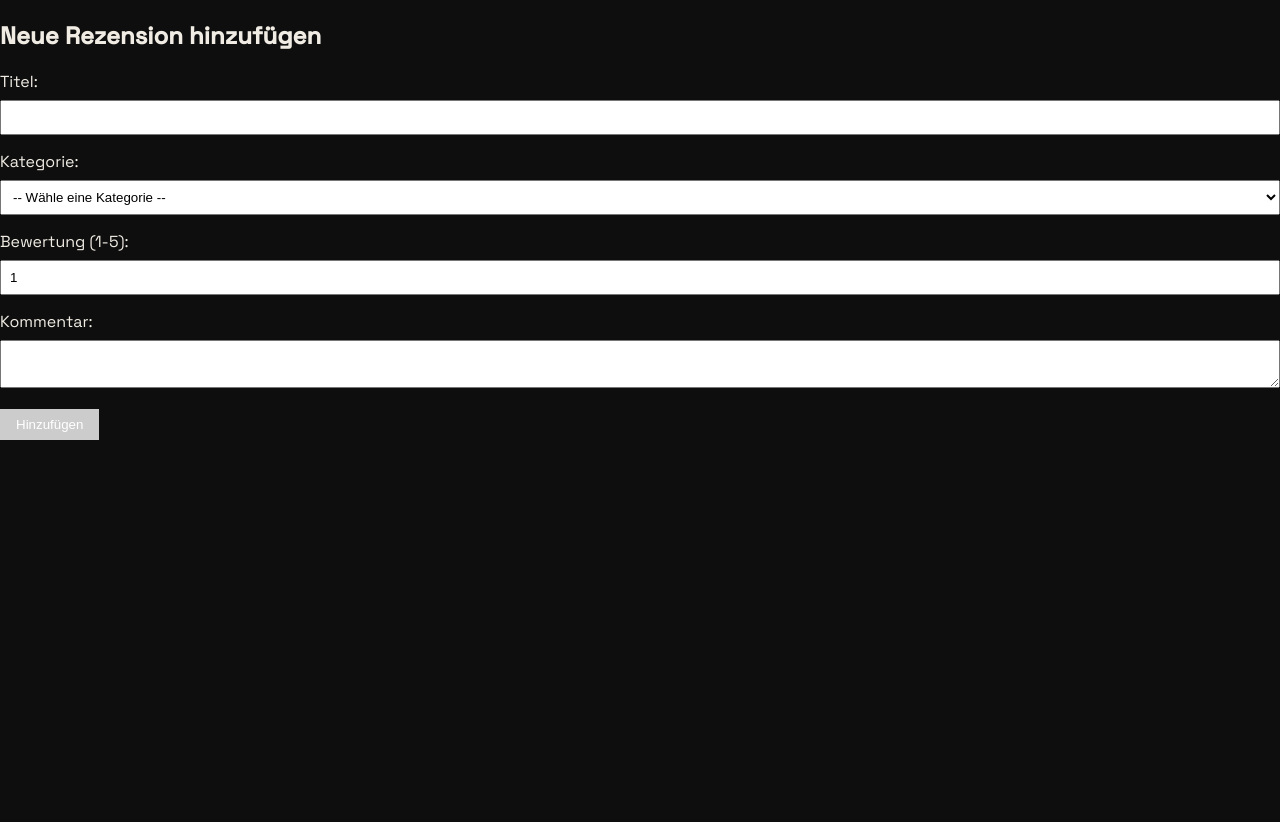
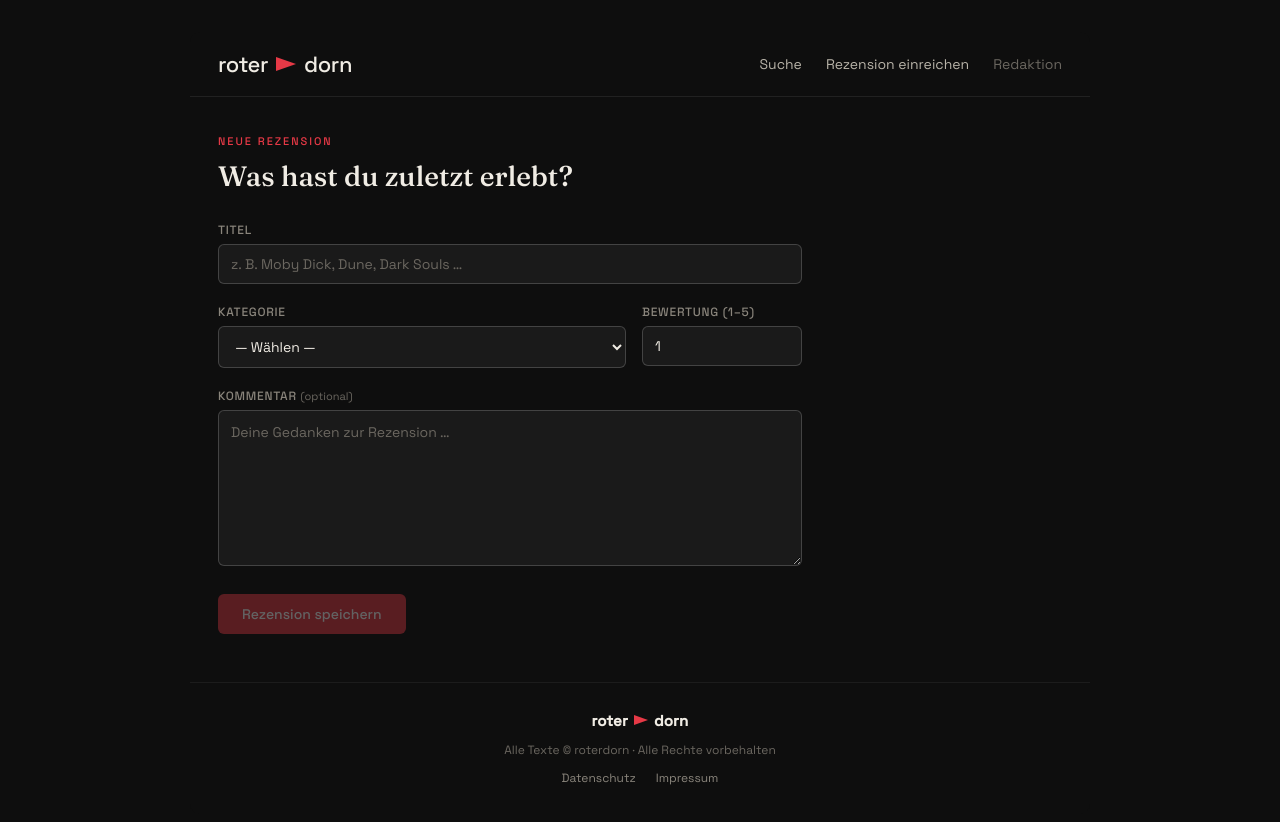
Before and after one commit to NvmTami/roterdorn, an Angular app in the folder frontend/: page /add in a window 1280 px wide. Shown: the top 822 px of the page. Before the commit the page ends 800 px from the top, so only its background shows below. Built offline with nearby package versions, Linux system fonts and the light colour scheme.

Commit message:
feat(add-review): Roterdorn editorial styling

```diff
--- a/frontend/src/app/features/add-review/add-review.component.html
+++ b/frontend/src/app/features/add-review/add-review.component.html
@@ -1,26 +1,82 @@
-<h2>Neue Rezension hinzufügen</h2>
-<form [formGroup]="reviewForm" (ngSubmit)="onSubmit()">
-  <div>
-    <label for="title">Titel:</label>
-    <input id="title" type="text" formControlName="title" />
+<div class="form-shell">
+  <app-header />
+
+  <div class="form-layout">
+    <header class="form-header">
+      <span class="kicker">Neue Rezension</span>
+      <h1 class="form-title">Was hast du zuletzt erlebt?</h1>
+    </header>
+
+    @if (submitted()) {
+      <div class="success-banner" role="status">
+        ✦ Rezension wurde erfolgreich gespeichert.
       </div>
-  <div>
-    <label for="category">Kategorie:</label>
-    <select id="category" formControlName="category">
-      <option value="">-- Wähle eine Kategorie --</option>
+    }
+
+    <form [formGroup]="reviewForm" (ngSubmit)="onSubmit()" novalidate>
+
+      <div class="field-group">
+        <label class="field-label" for="title">Titel</label>
+        <input
+          class="field-input"
+          id="title"
+          type="text"
+          formControlName="title"
+          placeholder="z. B. Moby Dick, Dune, Dark Souls …"
+          autocomplete="off"
+        />
+        @if (titleInvalid()) {
+          <span class="field-error">Bitte gib einen Titel ein.</span>
+        }
+      </div>
+
+      <div class="field-row">
+        <div class="field-group">
+          <label class="field-label" for="category">Kategorie</label>
+          <select class="field-select" id="category" formControlName="category">
+            <option value="">— Wählen —</option>
             <option value="Bücher">Bücher</option>
             <option value="Musik">Musik</option>
             <option value="Spiele">Spiele</option>
             <option value="Filme">Filme</option>
           </select>
+          @if (categoryInvalid()) {
+            <span class="field-error">Bitte wähle eine Kategorie.</span>
+          }
         </div>
-  <div>
-    <label for="rating">Bewertung (1-5):</label>
-    <input id="rating" type="number" formControlName="rating" min="1" max="5" />
+
+        <div class="field-group">
+          <label class="field-label" for="rating">Bewertung (1–5)</label>
+          <input
+            class="field-input field-input--narrow"
+            id="rating"
+            type="number"
+            formControlName="rating"
+            min="1"
+            max="5"
+          />
         </div>
-  <div>
-    <label for="comment">Kommentar:</label>
-    <textarea id="comment" formControlName="comment"></textarea>
       </div>
-  <button type="submit" [disabled]="!reviewForm.valid">Hinzufügen</button>
+
+      <div class="field-group">
+        <label class="field-label" for="comment">Kommentar <span class="field-optional">(optional)</span></label>
+        <textarea
+          class="field-textarea"
+          id="comment"
+          formControlName="comment"
+          rows="6"
+          placeholder="Deine Gedanken zur Rezension …"
+        ></textarea>
+      </div>
+
+      <div class="form-actions">
+        <button class="btn-submit" type="submit" [disabled]="!reviewForm.valid">
+          Rezension speichern
+        </button>
+      </div>
+
     </form>
+  </div>
+
+  <app-footer />
+</div>
--- a/frontend/src/app/features/add-review/add-review.component.scss
+++ b/frontend/src/app/features/add-review/add-review.component.scss
@@ -1,27 +1,150 @@
-/* Styles für add-review */
-form div {
-  margin-bottom: 1rem;
+/* ============================================================
+   add-review.component.scss  –  Roterdorn editorial style
+   ============================================================ */
+
+.form-shell {
+  max-width: 900px;
+  margin: 32px auto;
+  background: var(--bg-base);
+  color: var(--text-primary);
+  border-radius: var(--border-radius-lg);
+  overflow: hidden;
 }
 
-label {
-  display: block;
-  margin-bottom: 0.5rem;
+/* ── Form container ──────────────────────────────────────── */
+
+.form-layout {
+  padding: 32px 28px 40px;
+  max-width: 640px;
 }
 
-input, select, textarea {
-  width: 100%;
-  padding: 0.5rem;
+/* ── Header ──────────────────────────────────────────────── */
+
+.form-header {
+  margin-bottom: 28px;
 }
 
-button {
-  padding: 0.5rem 1rem;
-  background-color: #007bff;
-  color: white;
-  border: none;
-  cursor: pointer;
+.form-title {
+  font-family: var(--font-serif);
+  font-size: 28px;
+  font-weight: 500;
+  line-height: 1.2;
+  margin: 0;
+  color: var(--text-primary);
 }
 
-button:disabled {
-  background-color: #ccc;
+/* ── Success banner ──────────────────────────────────────── */
+
+.success-banner {
+  background: var(--accent-dim);
+  border: 0.5px solid var(--accent);
+  color: var(--text-primary);
+  border-radius: var(--border-radius-md);
+  padding: 12px 16px;
+  font-size: 14px;
+  margin-bottom: 24px;
+}
+
+/* ── Field primitives ────────────────────────────────────── */
+
+.field-group {
+  display: flex;
+  flex-direction: column;
+  gap: 6px;
+  margin-bottom: 20px;
+}
+
+.field-row {
+  display: grid;
+  grid-template-columns: 1fr 160px;
+  gap: 16px;
+}
+
+.field-label {
+  font-size: 12px;
+  font-weight: 500;
+  letter-spacing: 0.06em;
+  text-transform: uppercase;
+  color: var(--text-muted);
+}
+
+.field-optional {
+  font-size: 11px;
+  color: var(--text-dim);
+  text-transform: none;
+  letter-spacing: 0;
+  font-weight: 400;
+}
+
+.field-input,
+.field-select,
+.field-textarea {
+  background: var(--surface);
+  color: var(--text-primary);
+  border: 0.5px solid var(--border-btn);
+  border-radius: var(--border-radius-md);
+  padding: 10px 12px;
+  font-size: 14px;
+  font-family: var(--font-sans);
+  outline: none;
+  transition: border-color 0.15s;
+  width: 100%;
+}
+
+.field-input:focus,
+.field-select:focus,
+.field-textarea:focus {
+  border-color: var(--accent);
+}
+
+.field-input::placeholder,
+.field-textarea::placeholder {
+  color: var(--text-dim);
+}
+
+.field-input--narrow {
+  width: 100%;
+}
+
+.field-select option {
+  background: var(--surface);
+  color: var(--text-primary);
+}
+
+.field-textarea {
+  resize: vertical;
+  line-height: 1.6;
+}
+
+.field-error {
+  font-size: 12px;
+  color: var(--accent);
+}
+
+/* ── Submit button ───────────────────────────────────────── */
+
+.form-actions {
+  margin-top: 28px;
+}
+
+.btn-submit {
+  background: var(--accent);
+  color: #fff;
+  border: none;
+  border-radius: var(--border-radius-md);
+  padding: 11px 24px;
+  font-size: 14px;
+  font-family: var(--font-sans);
+  font-weight: 500;
+  cursor: pointer;
+  transition: opacity 0.15s;
+}
+
+.btn-submit:hover:not(:disabled) {
+  opacity: 0.88;
+}
+
+.btn-submit:disabled {
+  opacity: 0.35;
   cursor: not-allowed;
 }
--- a/frontend/src/app/features/add-review/add-review.component.ts
+++ b/frontend/src/app/features/add-review/add-review.component.ts
@@ -1,18 +1,21 @@
-import { ChangeDetectionStrategy, Component } from '@angular/core';
+import { ChangeDetectionStrategy, Component, signal } from '@angular/core';
 import { CommonModule } from '@angular/common';
 import { ReactiveFormsModule, FormBuilder, FormGroup, Validators } from '@angular/forms';
 import { ReviewInput, ReviewService } from '../../core/services/review.service';
+import { HeaderComponent } from '../../layout/header/header.component';
+import { FooterComponent } from '../../layout/footer/footer.component';
 
 @Component({
   selector: 'app-add-review',
   standalone: true,
-  imports: [CommonModule, ReactiveFormsModule],
+  imports: [CommonModule, ReactiveFormsModule, HeaderComponent, FooterComponent],
   templateUrl: './add-review.component.html',
   styleUrl: './add-review.component.scss',
   changeDetection: ChangeDetectionStrategy.OnPush,
 })
 export class AddReviewComponent {
   reviewForm: FormGroup;
+  submitted = signal(false);
 
   constructor(private fb: FormBuilder, private reviewService: ReviewService) {
     this.reviewForm = this.fb.group({
@@ -23,11 +26,22 @@ export class AddReviewComponent {
     });
   }
 
+  titleInvalid(): boolean {
+    const c = this.reviewForm.get('title');
+    return !!(c && c.invalid && c.touched);
+  }
+
+  categoryInvalid(): boolean {
+    const c = this.reviewForm.get('category');
+    return !!(c && c.invalid && c.touched);
+  }
+
   onSubmit() {
     if (this.reviewForm.valid) {
       this.reviewService.addReview(this.reviewForm.value as ReviewInput).subscribe({
         next: () => {
           this.reviewForm.reset();
+          this.submitted.set(true);
         },
         error: (err) => console.error('Fehler beim Senden:', err),
       });
```
Lines whose indentation alone changed are shown as unchanged.
